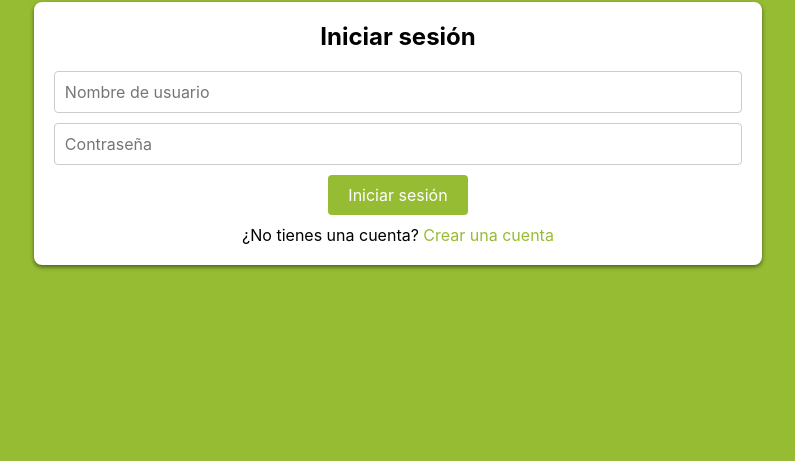
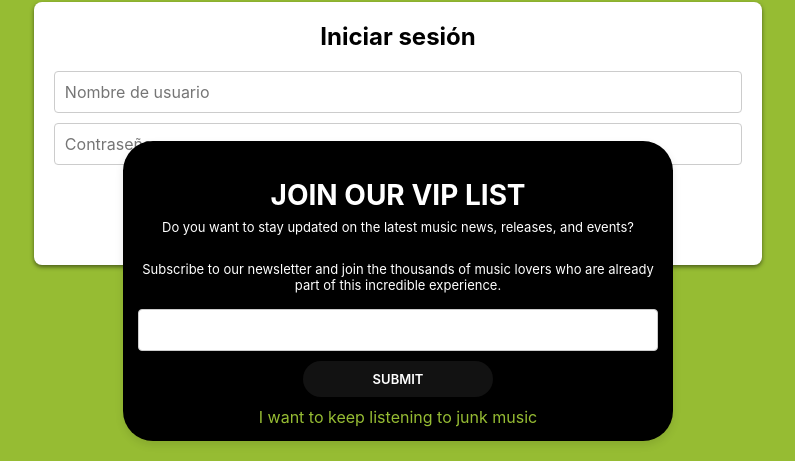
Before and after one commit to rperezbe/dark-patterns, a plain HTML site: page index.html in a window 1280 px wide. Both pictures are taken after a click on the link "I AGREE". Shown: the part 339-800 px from the top of the page, without its empty margins (242-1037 px from the left). Drawn offline with Linux system fonts and the light colour scheme.

Commit message:
incluimos confirmshaming

```diff
--- a/index.html
+++ b/index.html
@@ -16,6 +16,14 @@
     <p class="cookie-info">Lorem ipsum dolor sit amet consectetur adipisicing elit. Magni incidunt minima soluta iste recusandae deleniti quis, rerum pariatur voluptatibus nobis rem officia earum ratione nam aliquid, blanditiis reprehenderit ab asperiores.</p>
     <a href="" id="enlaceActivar" class="confirm-button">I agree</a>
     <a href="" class="second-button">Check cookie policy</a>
+</div>
+<div class="confirmshaming-banner" id="confirmshaming-banner">
+  <h3 class="title">JOIN OUR VIP LIST</h3>
+  <p class="cookie-info">Do you want to stay updated on the latest music news, releases, and events? </p>
+  <p class="cookie-info">Subscribe to our newsletter and join the thousands of music lovers who are already part of this incredible experience.</p>
+  <input type="text" id="nombre" name="nombre">
+  <a href="" id="enlaceConfirmshaming" class="confirm-button">SUBMIT</a>
+  <a href="" class="cancelConfirmShaming" id="cancelConfirmShaming">I want to keep listening to junk music</a>
 </div>
   <div id="container">
     <img id="logo" src="logo.jpg" alt="logo">
--- a/script.js
+++ b/script.js
@@ -10,9 +10,17 @@ function showLogin() {
 }
 
 const miDiv = document.getElementById('cookie-banner');
+const confirmShaming = document.getElementById('confirmshaming-banner');
 const enlaceActivar = document.getElementById('enlaceActivar');
+const enlaceConfirmShaming = document.getElementById('enlaceConfirmshaming');
 
 enlaceActivar.addEventListener('click', function (event) {
   event.preventDefault(); // Evita que el enlace redireccione a una nueva página
   miDiv.style.display = 'none';
+  confirmShaming.style.display='flex';
 });
+
+enlaceConfirmShaming.addEventListener('click', function (event) {
+  event.preventDefault(); // Evita que el enlace redireccione a una nueva página
+  confirmShaming.style.display='none';
+});
--- a/style.css
+++ b/style.css
@@ -170,9 +170,27 @@ body {
     height: 100vh;
     width: 100%;
     position: relative;
-    overflow: hidden;
+
 }
-
+.confirmshaming-banner{
+  background-color: black;
+  height: 300px;
+  width: 550px;
+  border-radius: 30px;
+  box-shadow: 0px 4px 8px rgba(0, 0, 0, 0.1);
+  overflow: hidden;
+  position: absolute;
+  display: none;
+  justify-content: center;
+  align-items: center;
+  flex-direction: column;
+  padding: 50px 15px 15px 15px;
+  box-sizing: border-box;
+  bottom: 20px;
+  left: 50%;
+  transform: translate(-50%, 0%);
+  animation: show-cookies 2s;
+}
 .cookie-banner-container {
     background-color: black;
     height: 300px;
```
Also changed, not shown: dark-patterns.txt (added).
